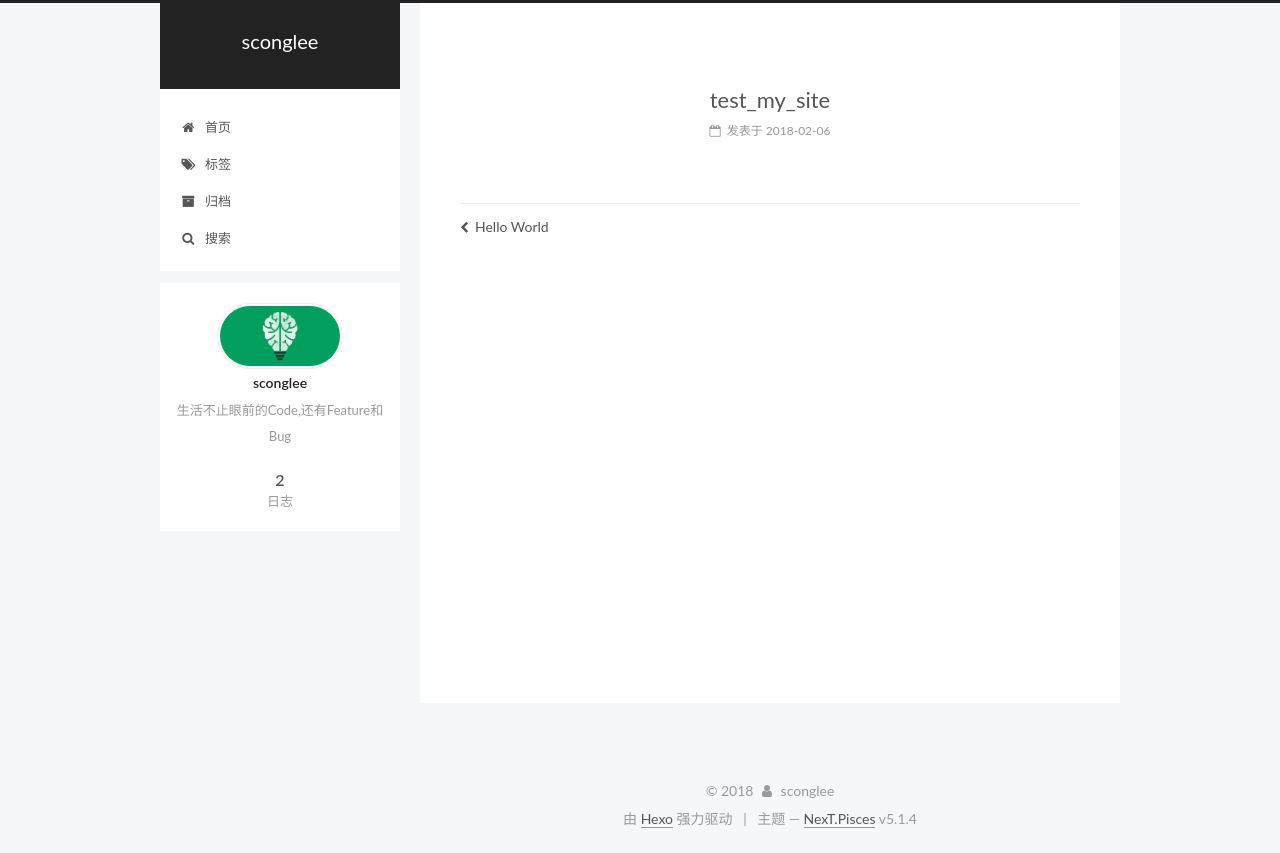
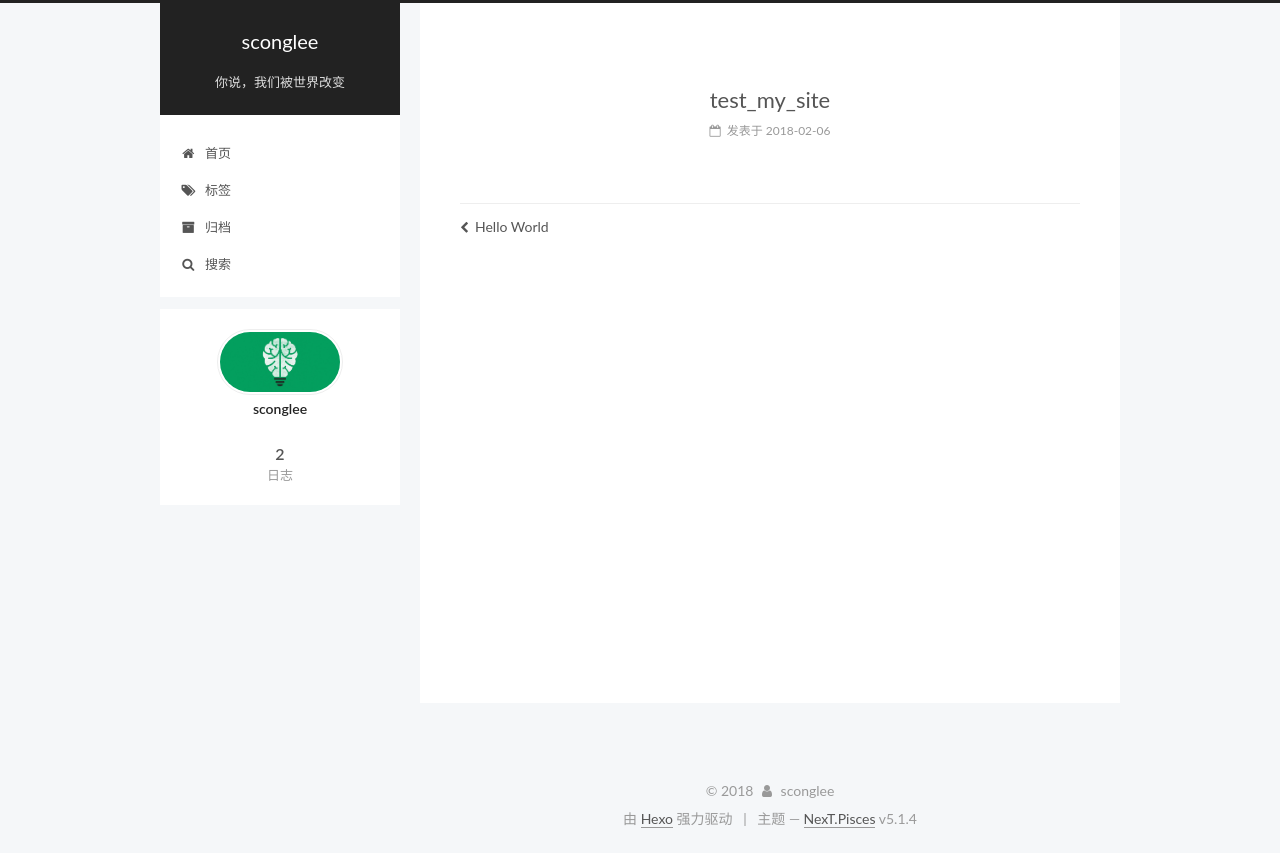
Before and after one commit to sconglee/sconglee.github.io, a plain HTML site: page 2018/02/06/test-my-site/index.html in a window 1280 px wide. Drawn offline with Linux system fonts and the light colour scheme.

Commit message:
Site updated: 2018-02-06 15:57:59

```diff
--- a/2018/02/06/test-my-site/index.html
+++ b/2018/02/06/test-my-site/index.html
@@ -79,17 +79,14 @@
 
 
 
-<meta name="description" content="生活不止眼前的Code,还有Feature和Bug">
 <meta property="og:type" content="article">
 <meta property="og:title" content="test_my_site">
 <meta property="og:url" content="http://yoursite.com/2018/02/06/test-my-site/index.html">
 <meta property="og:site_name" content="sconglee">
-<meta property="og:description" content="生活不止眼前的Code,还有Feature和Bug">
 <meta property="og:locale" content="zh-Hans">
 <meta property="og:updated_time" content="2018-02-06T02:02:06.282Z">
 <meta name="twitter:card" content="summary">
 <meta name="twitter:title" content="test_my_site">
-<meta name="twitter:description" content="生活不止眼前的Code,还有Feature和Bug">
 
 
 
@@ -160,7 +157,7 @@
       </a>
     </div>
 
-        <p class="site-subtitle"></p>
+        <p class="site-subtitle">你说，我们被世界改变</p>
 
   </div>
 
@@ -437,7 +434,7 @@
                 alt="sconglee" />
 
               <p class="site-author-name" itemprop="name">sconglee</p>
-              <p class="site-description motion-element" itemprop="description">生活不止眼前的Code,还有Feature和Bug</p>
+              <p class="site-description motion-element" itemprop="description"></p>
           </div>
 
           <nav class="site-state motion-element">
--- a/css/main.css
+++ b/css/main.css
@@ -1842,7 +1842,7 @@ img:hover {
   width: 4px;
   height: 4px;
   border-radius: 50%;
-  background: #502fff;
+  background: #baa295;
 }
 .links-of-blogroll {
   font-size: 13px;
```
Also changed, not shown: 2018/02/06/hello-world/index.html (+2 -2 lines), archives/2018/02/index.html (+2 -5 lines), archives/2018/index.html (+2 -5 lines), archives/index.html (+2 -5 lines), index.html (+2 -5 lines).
